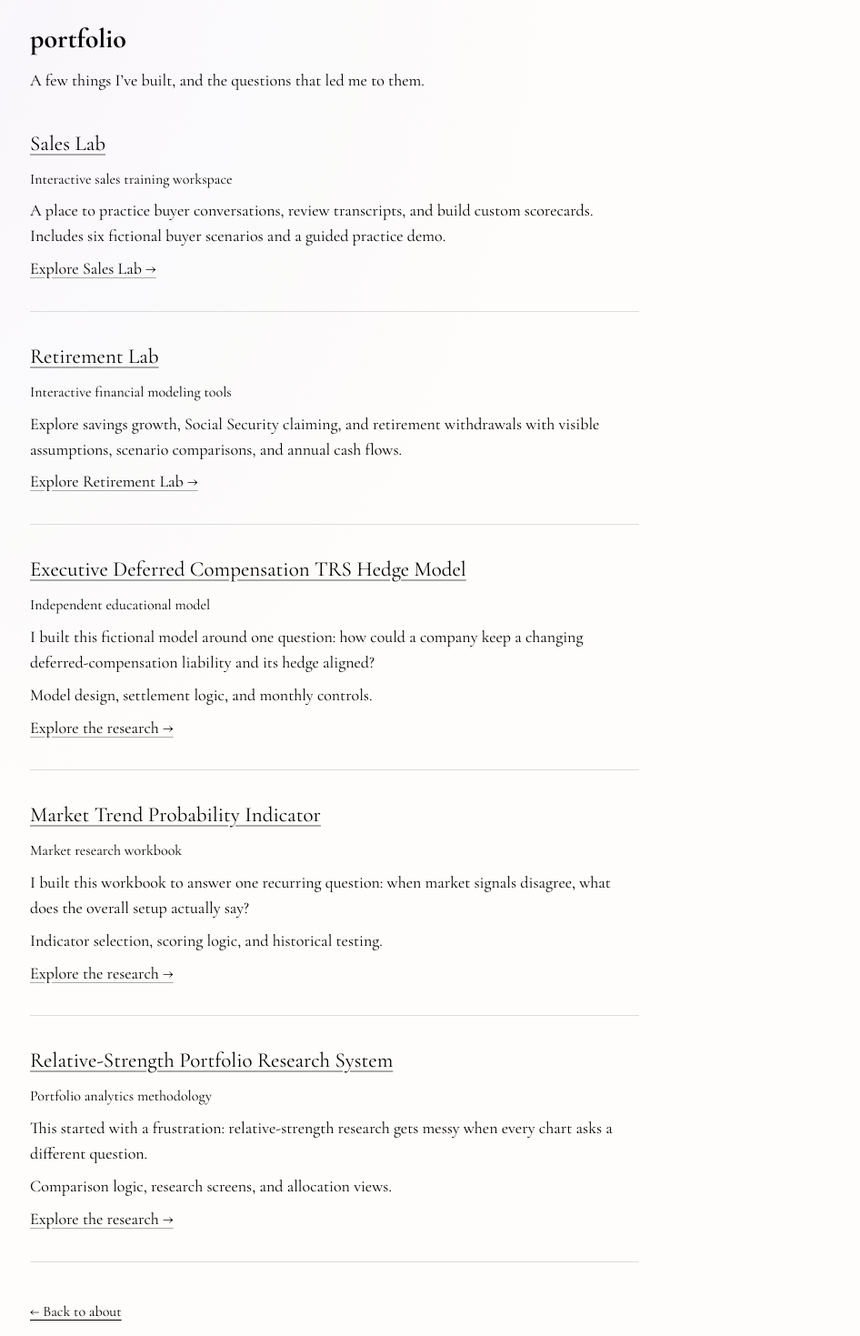
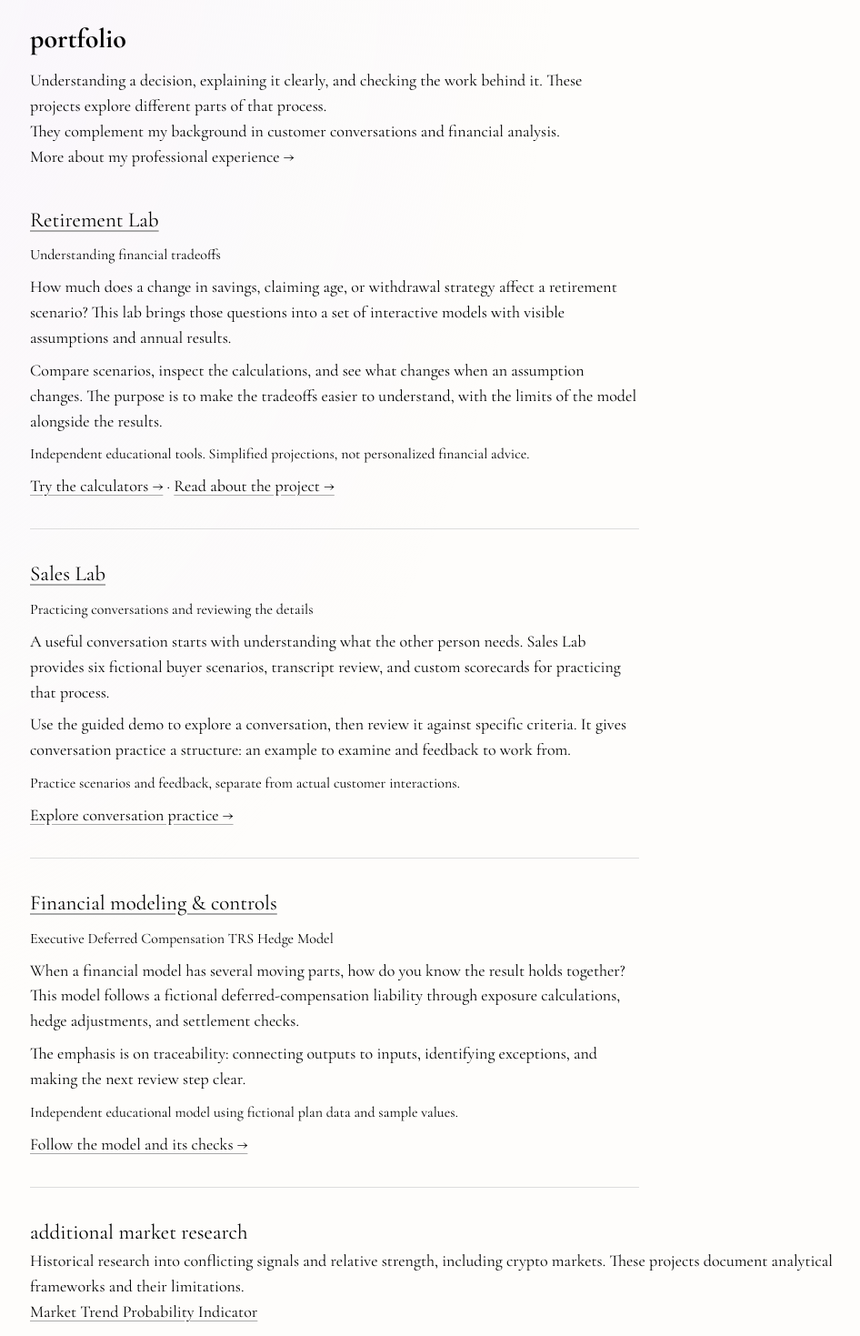
Before and after one commit to garrettistrading/GarrettLisowski.com, a Next.js app: page /work in a window 1280 px wide. Shown: the part 100-1569 px from the top of the page at 91% size, without its empty margins (150-1096 px from the left). Built offline with nearby package versions, Linux system fonts and the light colour scheme.

Commit message:
feat: connect portfolio around client service and financial analysis

```diff
--- a/app/layout.tsx
+++ b/app/layout.tsx
@@ -5,26 +5,26 @@ import "./professional.css";
 export const metadata: Metadata = {
   metadataBase: new URL("https://www.garrettlisowski.com"),
   title: {
-    default: "Garrett Lisowski | Sales, Research & Products",
+    default: "Garrett Lisowski | Client Relationships & Financial Analysis",
     template: "%s | Garrett Lisowski",
   },
   description:
-    "Explore Garrett Lisowski’s commercial experience, financial research, and Sales Lab training workspace.",
+    "Client-facing experience, financial analysis, and practical tools for exploring financial decisions by Garrett Lisowski.",
   authors: [{ name: "Garrett Lisowski", url: "https://www.garrettlisowski.com/" }],
   creator: "Garrett Lisowski",
   alternates: { canonical: "/" },
   openGraph: {
-    title: "Garrett Lisowski | Sales, Research & Products",
+    title: "Garrett Lisowski | Client Relationships & Financial Analysis",
     description:
-      "Commercial experience, financial research, and practical tools by Garrett Lisowski.",
+      "Client-facing experience, financial analysis, and practical tools by Garrett Lisowski.",
     type: "website",
     url: "/",
     siteName: "Garrett Lisowski",
   },
   twitter: {
     card: "summary_large_image",
-    title: "Garrett Lisowski | Sales, Research & Products",
-    description: "Commercial experience, financial research, and practical tools by Garrett Lisowski.",
+    title: "Garrett Lisowski | Client Relationships & Financial Analysis",
+    description: "Client-facing experience, financial analysis, and practical tools by Garrett Lisowski.",
   },
 };
 
--- a/app/page.tsx
+++ b/app/page.tsx
@@ -11,26 +11,26 @@ export default function Home() {
       <Navigation />
       <main className={styles.about} id="content">
         <div className={styles.copy}>
-          <h1>Hi! I’m Garrett Lisowski. I’m interested in financial markets, business, and building useful things.</h1>
-          <p>My background connects sales and financial analysis. I’ve worked on pricing models, investment research, and customer conversations. I like understanding how a business works, then finding a practical way to make it better.</p>
+          <h1>Hi! I’m Garrett Lisowski. I’m interested in financial decisions, the people making them, and how to make complicated questions easier to understand.</h1>
+          <p>My background connects client-facing sales and financial analysis. I’ve worked on pricing models, investment research, and customer conversations. I enjoy asking the right questions, working through the details, and explaining what those details mean for the decision at hand.</p>
           <section>
             <h2>on a higher level, I like to</h2>
             <ul>
-              <li>make sense of complicated questions</li>
-              <li>study markets and the decisions behind them</li>
-              <li>connect analytical thinking with real conversations</li>
-              <li>turn an idea into something I can actually use</li>
+              <li>understand what someone is trying to accomplish</li>
+              <li>explain financial tradeoffs in plain language</li>
+              <li>check the assumptions and details behind an answer</li>
+              <li>turn research into something useful and easy to follow</li>
             </ul>
           </section>
           <section id="work">
             <h2>what I’m building</h2>
-            <p><Link href="/sales-lab">Sales Lab</Link> is a workspace I built for practicing buyer conversations, reviewing calls, and creating custom scorecards.</p>
-            <p><Link href="/retirement-lab">Retirement Lab</Link> brings together calculators for savings growth, Social Security, and retirement withdrawals.</p>
-            <p>I’ve also built research tools for comparing market signals, studying relative strength, and understanding how a hedge tracks a changing liability. You can explore them in my <Link href="/work">portfolio</Link>.</p>
+            <p><Link href="/retirement-lab">Retirement Lab</Link> explores how savings habits, Social Security timing, and withdrawals affect a retirement scenario. It makes the assumptions visible so the numbers can lead to a better understanding of the tradeoffs.</p>
+            <p><Link href="/sales-lab">Sales Lab</Link> brings structure to conversation practice: working through fictional buyer scenarios, reviewing transcripts, and using scorecards to identify what to improve.</p>
+            <p>My financial modeling and research projects explore another part of the same work: organizing evidence, tracing calculations, and checking where an answer could go wrong. You can explore the examples in my <Link href="/work">portfolio</Link>.</p>
           </section>
           <section id="experience">
             <h2>a little background</h2>
-            <p>I’ve worked as an Account Executive at Ingram Micro and Odoo, and as a Financial Analyst at b+h Polymers and Tyler Cole Agency.</p>
+            <p>I’ve worked as an Account Executive at Ingram Micro and Odoo, and as a Financial Analyst at b+h Polymers and Tyler Cole Agency. That experience spans customer discovery, pricing and forecasting, and investment research.</p>
             <p id="background">I studied Economics at the University at Buffalo, with a minor in International Business, and served as Investment Research Vice-President of the Student Investors Network. <Link href="/experience">More about my experience</Link>.</p>
           </section>
           <section id="contact">
--- a/app/work/page.tsx
+++ b/app/work/page.tsx
@@ -3,14 +3,63 @@ import Link from "next/link";
 import { Navigation } from "@/components/Navigation";
 import { projects } from "@/lib/portfolio";
 import styles from "../page.module.css";
-export const metadata: Metadata = { title: "Portfolio", description: "Projects and financial research by Garrett Lisowski.", alternates: { canonical: "/work" } };
+
+export const metadata: Metadata = {
+  title: "Portfolio",
+  description: "Practical projects exploring financial decisions, client conversations, and reliable financial analysis by Garrett Lisowski.",
+  alternates: { canonical: "/work" },
+};
+
 export default function WorkPage() {
-  return <div className={styles.site}><a className="skip-link" href="#content">Skip to content</a><Navigation />
-    <main className={styles.document} id="content">
-      <header><h1>portfolio</h1><p>A few things I’ve built, and the questions that led me to them.</p></header>
-      <article className={styles.entry}><h2><Link href="/sales-lab">Sales Lab</Link></h2><small>Interactive sales training workspace</small><p>A place to practice buyer conversations, review transcripts, and build custom scorecards. Includes six fictional buyer scenarios and a guided practice demo.</p><p><Link href="/sales-lab">Explore Sales Lab →</Link></p></article>
-      <article className={styles.entry}><h2><Link href="/work/retirement-lab">Retirement Lab</Link></h2><small>Interactive financial modeling tools</small><p>Explore savings growth, Social Security claiming, and retirement withdrawals with visible assumptions, scenario comparisons, and annual cash flows.</p><p><Link href="/retirement-lab">Explore Retirement Lab →</Link></p></article>
-      {projects.map(project => <article className={styles.entry} key={project.slug}><h2><Link href={`/work/${project.slug}`}>{project.name}</Link></h2><small>{project.type}</small><p>{project.summary}</p><p>{project.role}.</p><p><Link href={`/work/${project.slug}`}>Explore the research →</Link></p></article>)}
-      <footer className={styles.footer}><Link href="/">← Back to about</Link></footer>
-    </main></div>;
+  const research = projects.filter(project => project.visual !== "deferred-comp");
+
+  return (
+    <div className={styles.site}>
+      <a className="skip-link" href="#content">Skip to content</a>
+      <Navigation />
+      <main className={styles.document} id="content">
+        <header>
+          <h1>portfolio</h1>
+          <p>Understanding a decision, explaining it clearly, and checking the work behind it. These projects explore different parts of that process.</p>
+          <p>They complement my background in customer conversations and financial analysis. <Link href="/experience">More about my professional experience →</Link></p>
+        </header>
+        <article className={styles.entry}>
+          <h2><Link href="/work/retirement-lab">Retirement Lab</Link></h2>
+          <small>Understanding financial tradeoffs</small>
+          <p>How much does a change in savings, claiming age, or withdrawal strategy affect a retirement scenario? This lab brings those questions into a set of interactive models with visible assumptions and annual results.</p>
+          <p>Compare scenarios, inspect the calculations, and see what changes when an assumption changes. The purpose is to make the tradeoffs easier to understand, with the limits of the model alongside the results.</p>
+          <p><small>Independent educational tools. Simplified projections, not personalized financial advice.</small></p>
+          <p><Link href="/retirement-lab">Try the calculators →</Link> · <Link href="/work/retirement-lab">Read about the project →</Link></p>
+        </article>
+        <article className={styles.entry}>
+          <h2><Link href="/sales-lab">Sales Lab</Link></h2>
+          <small>Practicing conversations and reviewing the details</small>
+          <p>A useful conversation starts with understanding what the other person needs. Sales Lab provides six fictional buyer scenarios, transcript review, and custom scorecards for practicing that process.</p>
+          <p>Use the guided demo to explore a conversation, then review it against specific criteria. It gives conversation practice a structure: an example to examine and feedback to work from.</p>
+          <p><small>Practice scenarios and feedback, separate from actual customer interactions.</small></p>
+          <p><Link href="/sales-lab">Explore conversation practice →</Link></p>
+        </article>
+        <article className={styles.entry}>
+          <h2><Link href="/work/executive-deferred-compensation-trs-hedge-model">Financial modeling &amp; controls</Link></h2>
+          <small>Executive Deferred Compensation TRS Hedge Model</small>
+          <p>When a financial model has several moving parts, how do you know the result holds together? This model follows a fictional deferred-compensation liability through exposure calculations, hedge adjustments, and settlement checks.</p>
+          <p>The emphasis is on traceability: connecting outputs to inputs, identifying exceptions, and making the next review step clear.</p>
+          <p><small>Independent educational model using fictional plan data and sample values.</small></p>
+          <p><Link href="/work/executive-deferred-compensation-trs-hedge-model">Follow the model and its checks →</Link></p>
+        </article>
+        <section aria-labelledby="research-heading">
+          <h2 id="research-heading">additional market research</h2>
+          <p>Historical research into conflicting signals and relative strength, including crypto markets. These projects document analytical frameworks and their limitations.</p>
+          {research.map(project => (
+            <article className={styles.entry} key={project.slug}>
+              <h3><Link href={`/work/${project.slug}`}>{project.name}</Link></h3>
+              <p>{project.summary}</p>
+              <p><Link href={`/work/${project.slug}`}>Read the research →</Link></p>
+            </article>
+          ))}
+        </section>
+        <footer className={styles.footer}><Link href="/">← Back to about</Link></footer>
+      </main>
+    </div>
+  );
 }
```
